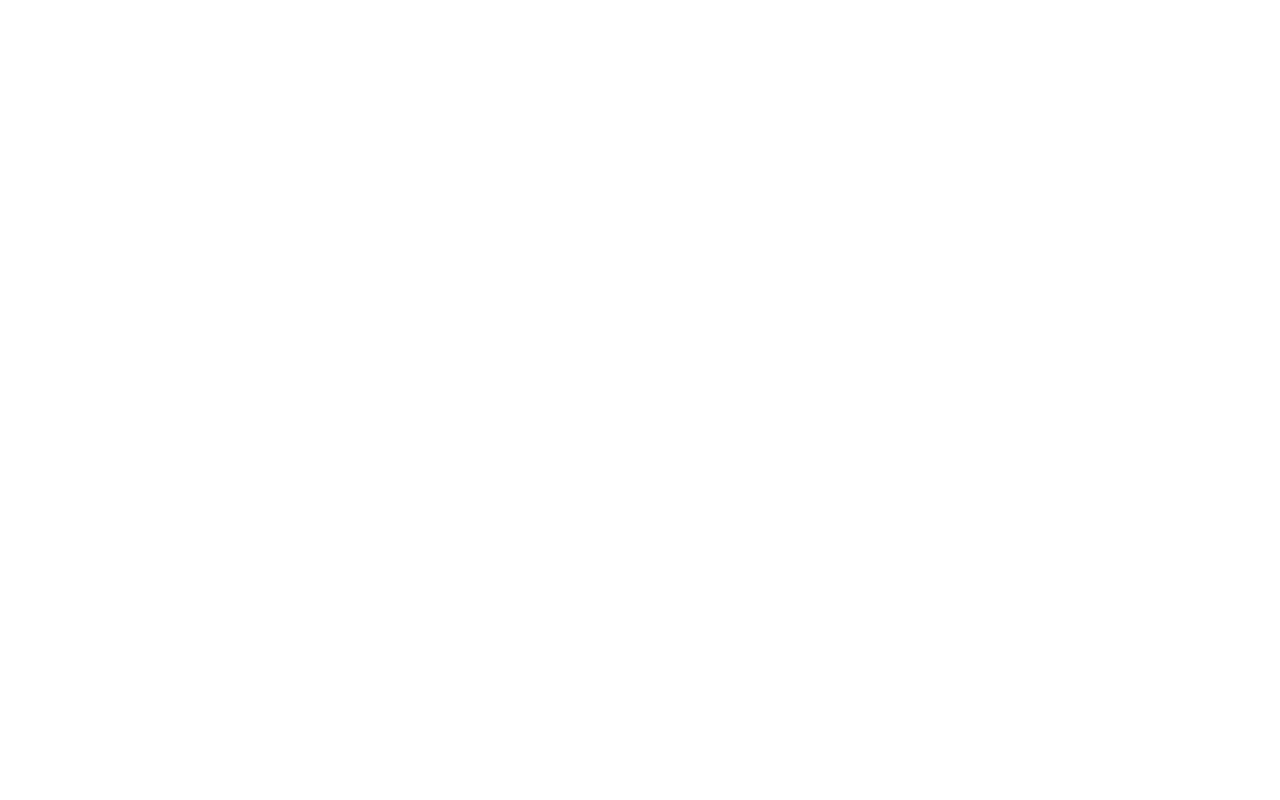
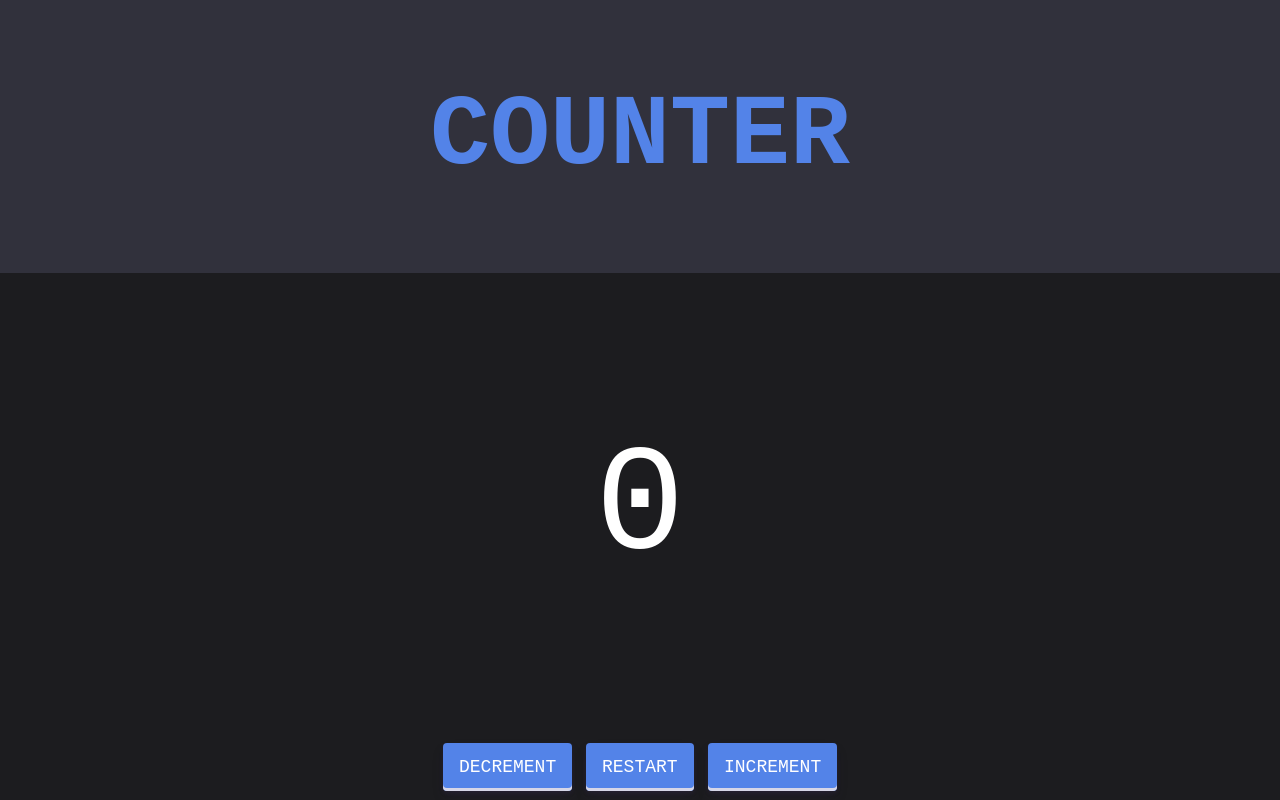
Before and after one commit to Arii343/202304-w2ch3-ariadna-canizares, a website: page app/index.html in a window 1280 px wide. Drawn offline with Linux system fonts and the light colour scheme.

Commit message:
Add counter project

```diff
--- a/app/index.html
+++ b/app/index.html
@@ -5,11 +5,21 @@
   <meta charset="UTF-8">
   <meta http-equiv="X-UA-Compatible" content="IE=edge">
   <meta name="viewport" content="width=device-width, initial-scale=1.0">
-  <title>Document</title>
+  <link rel="stylesheet" type="text/css" href="style.css" />
+  <title>COUNTER</title>
 </head>
 
 <body>
-
+  <script type="text/javascript" src="index.js"></script>
+  <header class="header">
+    <h1>COUNTER</h1>
+  </header>
+  <section>
+    <p class="counter">0</p>
+    <button class="counterButton" onclick="decrement()">decrement</button>
+    <button class="counterButton" onclick="restart()">restart</button>
+    <button class="counterButton" onclick="increment()">increment</button>
+  </section>
 </body>
 
 </html>
--- /dev/null
+++ b/app/index.js
@@ -0,0 +1,32 @@
+
+let counter = 0;
+
+const increment = () =>{
+
+    if(counter < 20){
+        counter++;
+        const counterElement = document.getElementsByClassName("counter")[0];
+        counterElement.textContent = counter;
+        const infoCssButton = document.getElementsByClassName("infoButton")[0];
+        infoCssButton.classList.add('hide');
+
+    }else if(counter >20){
+       const infoCssButton = document.getElementsByClassName("infoButton")[0];
+       infoCssButton.classList.remove('hide');
+    }
+}
+
+const decrement = () =>{
+
+    if(counter > 0){
+        counter--;
+        const counterElement = document.getElementsByClassName("counter")[0];
+        counterElement.textContent = counter;
+    }
+}
+
+const restart = () =>{
+    counter = 0;
+    const counterElement = document.getElementsByClassName("counter")[0];
+    counterElement.textContent = counter;
+}
--- /dev/null
+++ b/app/style.css
@@ -0,0 +1,70 @@
+h1 {
+  color: #5383e8;
+  text-align: center;
+  font-size: 100px;
+  font-family: "JetBrains Mono", monospace;
+  margin: 0;
+  padding: 80px;
+}
+
+.header {
+  background-color: #31313c;
+}
+
+.counter {
+  color: rgb(255, 255, 255);
+  font-size: 150px;
+  font-family: "JetBrains Mono", monospace;
+}
+
+body {
+  background-color: #1c1c1f;
+  margin: 0;
+  padding: 0;
+  text-align: center;
+}
+
+.counterButton {
+  display: inline-flex;
+  align-items: center;
+  justify-content: center;
+  background-color: #5383e8;
+  border-radius: 4px;
+  border-width: 0;
+  box-shadow: rgba(45, 35, 66, 0.4) 0 2px 4px,
+    rgba(45, 35, 66, 0.3) 0 7px 13px -3px, #d6d6e7 0 -3px 0 inset;
+  color: #ffffff;
+  cursor: pointer;
+  font-family: "JetBrains Mono", monospace;
+  height: 48px;
+  padding-left: 16px;
+  padding-right: 16px;
+  margin: 0px 5px 0px 5px;
+  user-select: none;
+  -webkit-user-select: none;
+  font-size: 18px;
+  text-transform: uppercase;
+  transition: box-shadow 0.15s, transform 0.15s;
+  will-change: box-shadow, transform;
+  box-sizing: border-box;
+}
+
+.counterButton:focus {
+  box-shadow: #d6d6e7 0 0 0 1.5px inset, rgba(45, 35, 66, 0.4) 0 2px 4px,
+    rgba(45, 35, 66, 0.3) 0 7px 13px -3px, #d6d6e7 0 -3px 0 inset;
+}
+
+.counterButton:hover {
+  box-shadow: rgba(45, 35, 66, 0.4) 0 4px 8px,
+    rgba(45, 35, 66, 0.3) 0 7px 13px -3px, #d6d6e7 0 -3px 0 inset;
+  transform: translateY(-2px);
+}
+
+.counterButton:active {
+  box-shadow: #d6d6e7 0 3px 7px inset;
+  transform: translateY(2px);
+}
+
+.hide {
+  display: none;
+}
```
